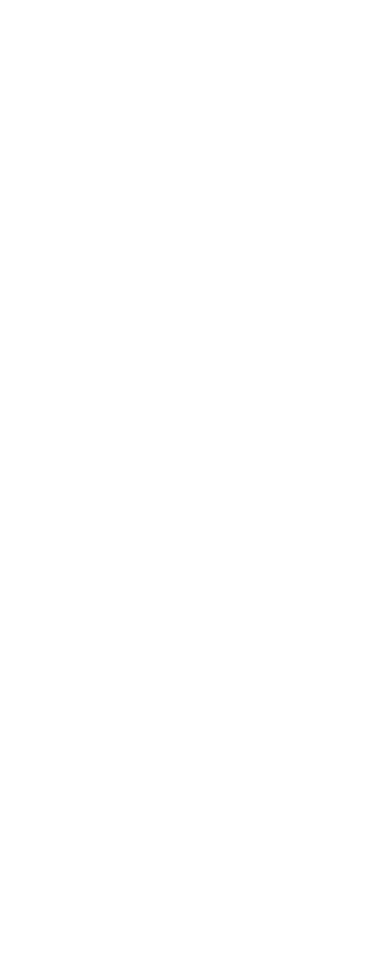
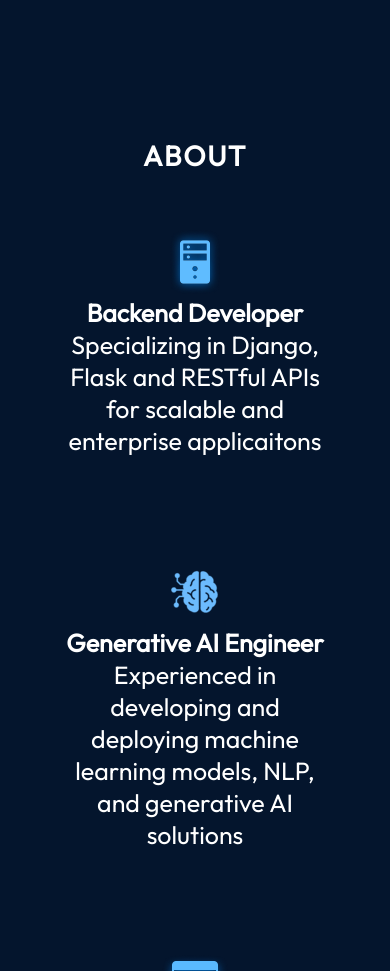
Before and after one commit to RETR0-OS/Portfolio, a React (Vite) app: page / in a window 390 px wide. Shown: the part 1020-1991 px from the top of the page. Before the commit the page ends 956 px from the top, so only its background shows below. Built offline with nearby package versions, Linux system fonts and the light colour scheme.

Commit message:
add about section

```diff
--- a/src/App.jsx
+++ b/src/App.jsx
@@ -1,5 +1,6 @@
 
 import styles from './App.module.css'
+import About from './Components/About/About'
 import Hero from './Components/Hero/Hero'
 import Navbar from './Components/Navbar/Navbar'
 
@@ -10,6 +11,7 @@
       <div className={styles.App}>
         <Navbar />
         <Hero />
+        <About />
       </div>
     </>
   )
--- /dev/null
+++ b/src/Components/About/About.jsx
@@ -0,0 +1,39 @@
+import React from 'react'
+import { getImageUrl } from '../../utils'
+import styles from './About.module.css'
+
+const About = () => {
+    return (
+        <section className={styles.container} id="about">
+            <h2 className={styles.title}>About</h2>
+            <div className={styles.content}>
+                <img src={getImageUrl("about/aboutImage.png")} alt="about" className={styles.aboutImage}/>
+                <ul className={styles.aboutItems}>
+                    <li className={styles.aboutItem}>
+                        <img src={getImageUrl("about/serverIcon.png")}/>
+                        <div>
+                            <h3>Backend Developer</h3>
+                            <p>Specializing in Django, Flask and RESTful APIs for scalable and enterprise applicaitons</p>
+                        </div>
+                    </li>
+                    <li className={styles.aboutItem}>
+                        <img src={getImageUrl("about/brainIcon.png")}/>
+                        <div>
+                            <h3>Generative AI Engineer</h3>
+                            <p>Experienced in developing and deploying machine learning models, NLP, and generative AI solutions</p>
+                        </div>
+                    </li>
+                    <li className={styles.aboutItem}>
+                        <img src={getImageUrl("about/uiIcon.png")}/>
+                        <div>
+                            <h3>Front Developer</h3>
+                            <p>Proficient in HTML, CSS, JavaScript, React with expertise in modern CSS frameworks like Bootstrap and Tailwind</p>
+                        </div>
+                    </li>
+                </ul>
+            </div>
+        </section>
+    )
+}
+
+export default About
--- /dev/null
+++ b/src/Components/About/About.module.css
@@ -0,0 +1,98 @@
+@import "../../vars.css";
+
+.container {
+    position: relative;
+    background-color: rgba(12, 12, 12, 0.6);
+    border-radius: 15px;
+    padding: 73px;
+    margin-top: 129px;
+    z-index: 1;
+    margin-left: 10%;
+    margin-right: 10%;
+}
+
+.title{
+    color: var(--color-text);
+    font-size: 35px;
+    font-weight: 700;
+    letter-spacing: 1.75px;
+    text-transform: uppercase;
+}
+
+.content {
+    display: flex;
+    flex-direction: row;
+    align-items: center;
+}
+
+.aboutImage {
+    width: 35;
+}
+
+.aboutItems{
+    color: var(--color-text);
+    display: flex;
+    flex-direction: column;
+    gap: 50px;
+}
+
+.aboutItem {
+    display: flex;
+    flex-direction: row;
+    border-radius: 20px;
+    list-style: none;
+    align-items: center;
+    padding: 25px;
+    background-image: linear-gradient(90deg, rgba(165, 215, 232, 0.42) 0%, rgba(255, 255, 255, 0) 100%);
+    background-size: 0 100%;
+    transition: 0.5s ease-in-out;
+    background-repeat: no-repeat;
+}
+
+.aboutItem:hover {
+    background-size: 100% 100%;
+    transition: background-size 0.5s ease-in-out;
+}
+
+.aboutItem h3{
+    font-size: 25px;
+    font-weight: 600;
+}
+
+.aboutItem p{
+    font-size: 25px;
+}
+
+@media screen and (max-width: 830px) {
+    .container {
+        background-color: transparent;
+        padding-left: 0;
+        padding-right: 0;
+    }
+
+    .title{
+        text-align: center;
+        font-size: 28px;
+    }
+
+    .content {
+        flex-direction: column;
+        align-items: center;
+    }
+
+    .aboutImage {
+        display: none;
+    }
+
+    .aboutItems {
+        margin-top: 29px;
+        align-items: center;
+    }
+
+    .aboutItem {
+        flex-direction: column;
+        align-items: center;
+        text-align: center;
+    }
+
+}
--- a/src/Components/Navbar/Navbar.module.css
+++ b/src/Components/Navbar/Navbar.module.css
@@ -8,6 +8,10 @@
     padding-top: 61px;
     z-index: 2;
     margin: 0 10%;
+}
+
+.menuIcon{
+    display: none;
 }
 
 .title{
--- a/src/index.css
+++ b/src/index.css
@@ -4,3 +4,7 @@
   padding: 0;
   font-family: "Outfit", Arial, Helvetica, sans-serif;
 }
+
+html {
+  scroll-behavior: smooth !important;
+}
```
Also changed, not shown: public/assets/about/brainIcon.png (added).
